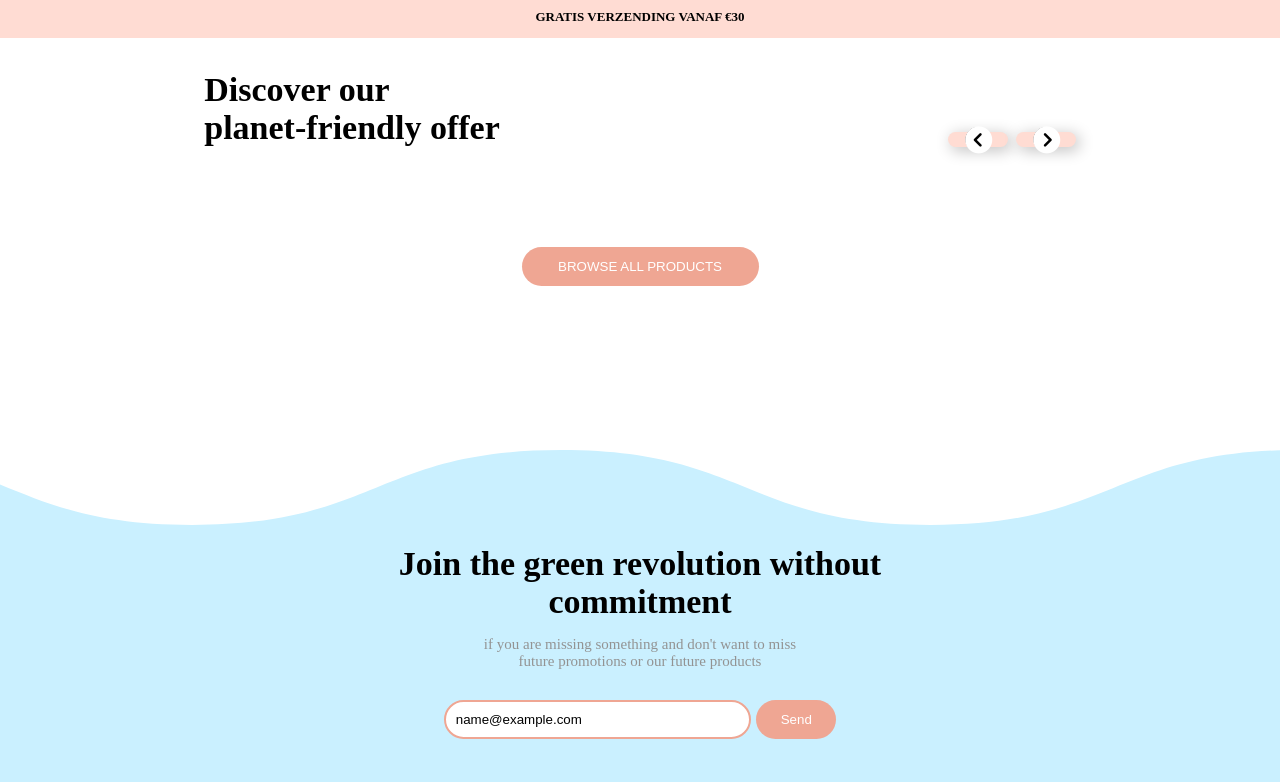
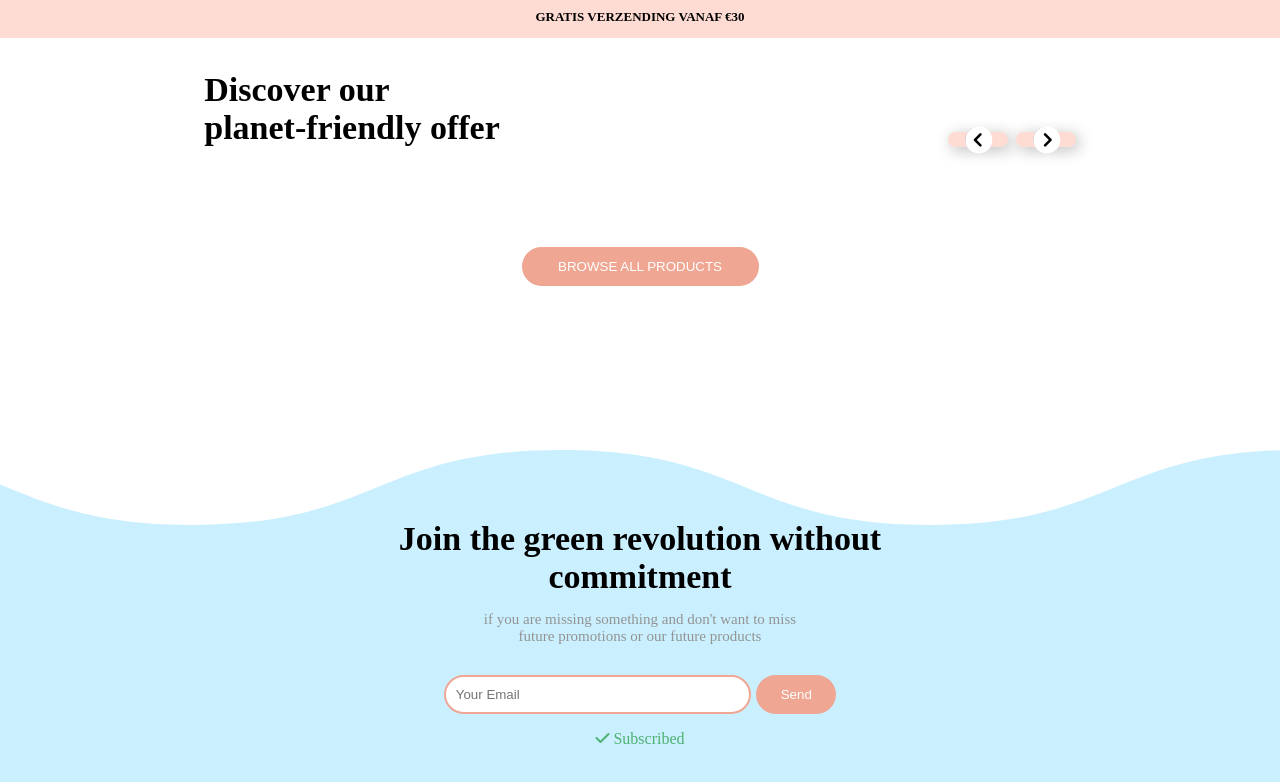
Before and after one commit to EdinsonGomez/mini-shopping-app, a website built with webpack: page src/index.html in a window 1280 px wide. Both pictures are taken after typing "name@example.com" into the empty fields and a click on the button "Send". Built offline with nearby package versions, Linux system fonts and the light colour scheme; no server answers.

Commit message:
Add subs email function

```diff
--- a/src/index.html
+++ b/src/index.html
@@ -52,10 +52,16 @@
             if you are missing something and don't want to miss future promotions
             or our future products
           </p>
-          <div class="footer-subs">
-            <input id="subs-input" class="subs-input" placeholder="Your Email" />
-            <button id="subs-btn" class="subs-btn">Send</button>
-          </div>
+          <form id="subs-form" class="footer-subs">
+            <div class="subs-container">
+              <input id="subs-email" type="email" class="subs-input" placeholder="Your Email" />
+              <button id="subs-btn" type="submit" class="subs-btn">Send</button>
+            </div>
+            <p id="subs-msg" class="subs-success">
+              <i class="fa-solid fa-check"></i>
+              Subscribed
+            </p>
+          </form>
         </div>
       </footer>
     </div>
--- a/src/index.js
+++ b/src/index.js
@@ -7,3 +7,16 @@ window.addEventListener("load", async () => {
 
   productsActionController();
 });
+
+document.querySelector("#subs-form").addEventListener("submit", (e) => {
+  e.preventDefault();
+
+  const emailElement = document.getElementById("subs-email");
+
+  if (emailElement.value) {
+    const msgElement = document.querySelector("#subs-msg");
+    msgElement.style.display = "block";
+
+    emailElement.value = "";
+  }
+})
--- a/src/styles/app.scss
+++ b/src/styles/app.scss
@@ -75,11 +75,6 @@ html, body {
 }
 
 .footer-subs {
-  display: flex;
-  column-gap: 5px;
-  flex-wrap: wrap;
-  justify-content: center;
-  row-gap: 5px;
   width: 100%;
 
   @include small {
@@ -94,6 +89,14 @@ html, body {
       margin: auto
     }
   }
+}
+
+.subs-container {
+  display: flex;
+  column-gap: 5px;
+  flex-wrap: wrap;
+  justify-content: center;
+  row-gap: 5px;
 }
 
 .subs-input, .subs-btn {
@@ -116,3 +119,9 @@ html, body {
     cursor: pointer;
   }
 }
+
+.subs-success {
+  color: #4eb172;
+  text-align: center;
+  display: none;
+}
```
